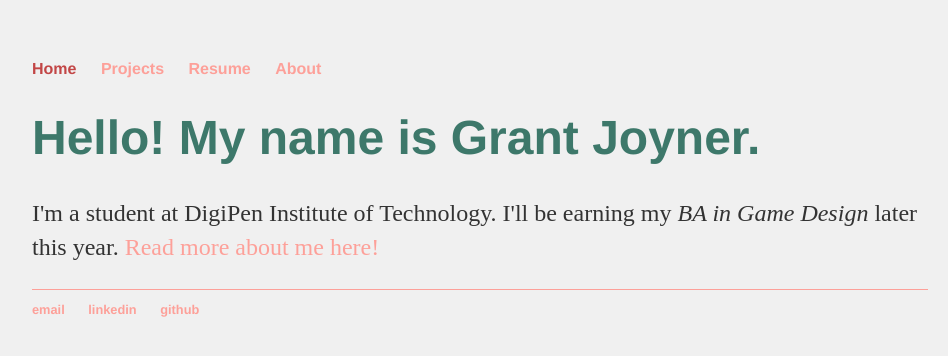
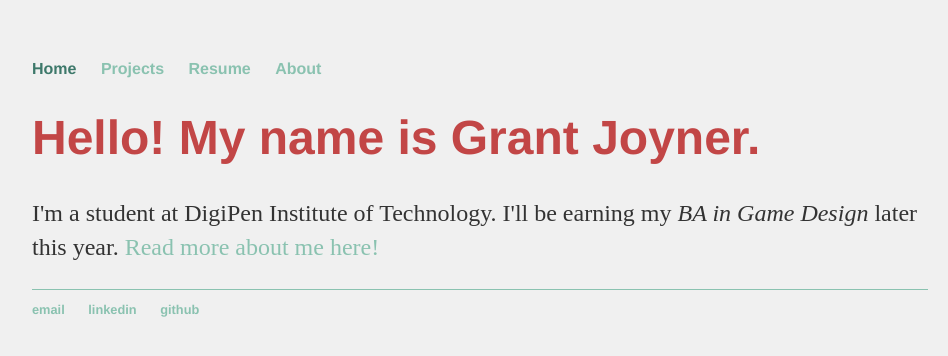
Before and after one commit to digigrant/digigrant.github.io, a Jekyll site: the page built from index.html, in a window 1280 px wide. Shown: the top 356 px of the page, without its empty margins (160-1108 px from the left). Built offline with Jekyll 4.4.1, drawn with Linux system fonts in a browser that asks for light colours.

Commit message:
Update main.scss

```diff
--- a/_sass/main.scss
+++ b/_sass/main.scss
@@ -26,7 +26,7 @@ nav ul, footer ul
 a
 {
     text-decoration: none;
-    color: $color3;
+    color: $color5;
 
     &:hover
     {
@@ -38,7 +38,7 @@ h1
 {
     font-size: 3em;
     font-family: $font-family;
-    color: $color4;
+    color: $color2;
 }
 
 p
@@ -50,18 +50,18 @@ p
 
 footer
 {
-    border-top: 1px solid $color3;
+    border-top: 1px solid $color5;
     font-size: .8em;
 }
 
 .current
 {
-  color: $color2;
+  color: $color4;
 }
 
 ul.specs
 {
-    color: $color5;
+    color: $color3;
     list-style-type: none;
     margin: 0;
     padding: 0;
```
